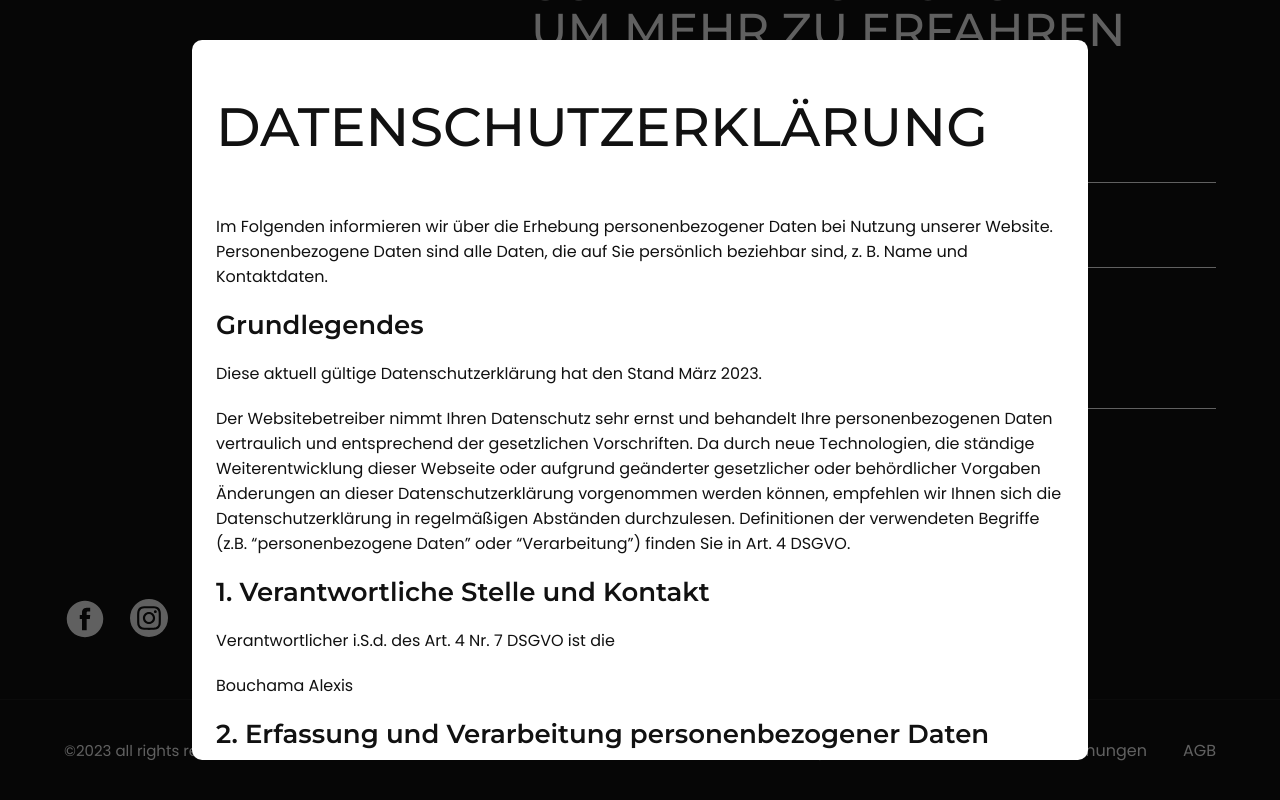
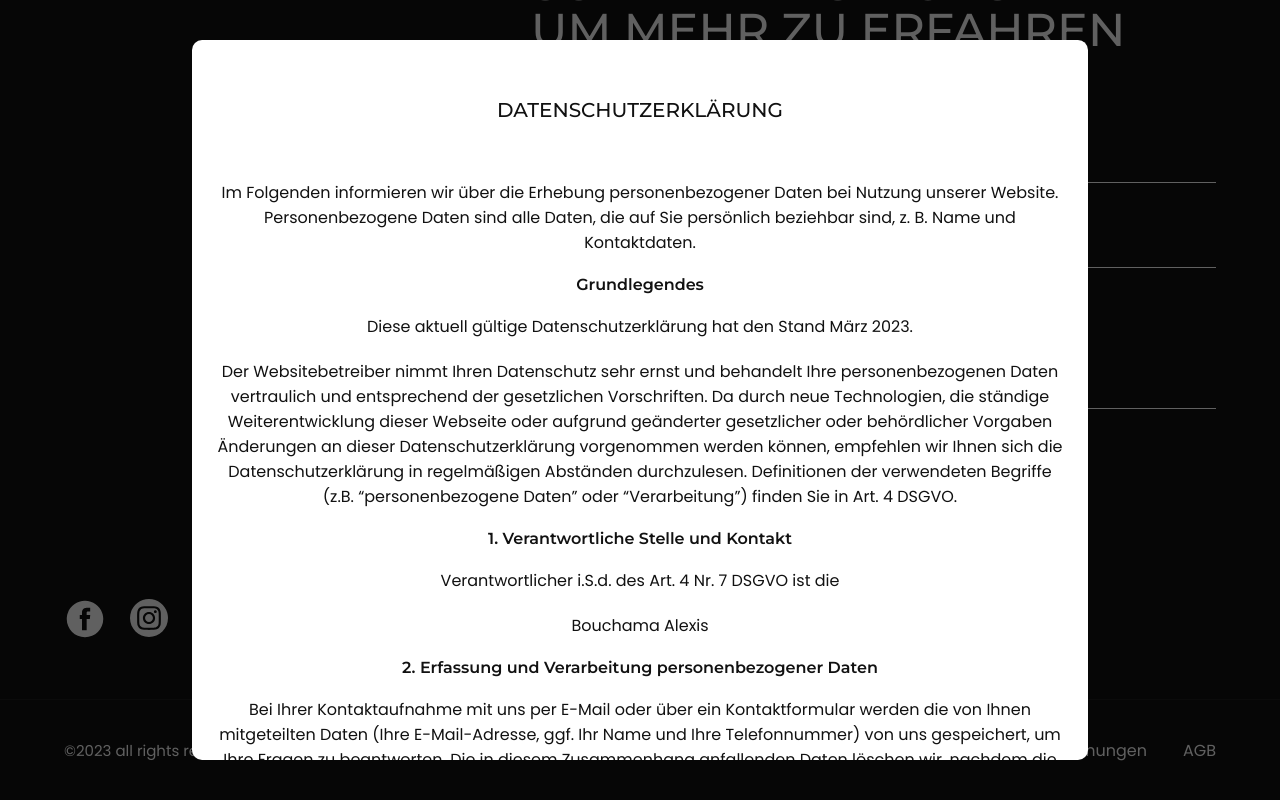
Before and after one commit to RealAliSaid/sfmedianew, a React (Vite) app: page / in a window 1280 px wide. Both pictures are taken after a click on the item "Datenschutzbestimmungen". Shown: the part 6501-7301 px from the top of the page. Built offline with nearby package versions, Linux system fonts and the light colour scheme.

Commit message:
smaller font

```diff
--- a/src/components/Datenschutz/Datenschutz.module.css
+++ b/src/components/Datenschutz/Datenschutz.module.css
@@ -1,19 +1,22 @@
 .content {
   max-width: 1280px;
   margin: 0 auto;
+  text-align: center; /* Center-align text */
 }
 
 .content h2 {
   margin-bottom: 60px;
+  font-size: 2rem; /* Adjust font size as needed */
 }
 
 .content p,
 .content h4 {
   margin-bottom: 20px;
+  font-size: 1.6rem; /* Adjust font size as needed */
 }
 
 .content ul {
-  font-size: 1.8rem;
+  font-size: 1.6rem; /* Adjust font size as needed */
   margin: 20px 0;
 }
 
```
